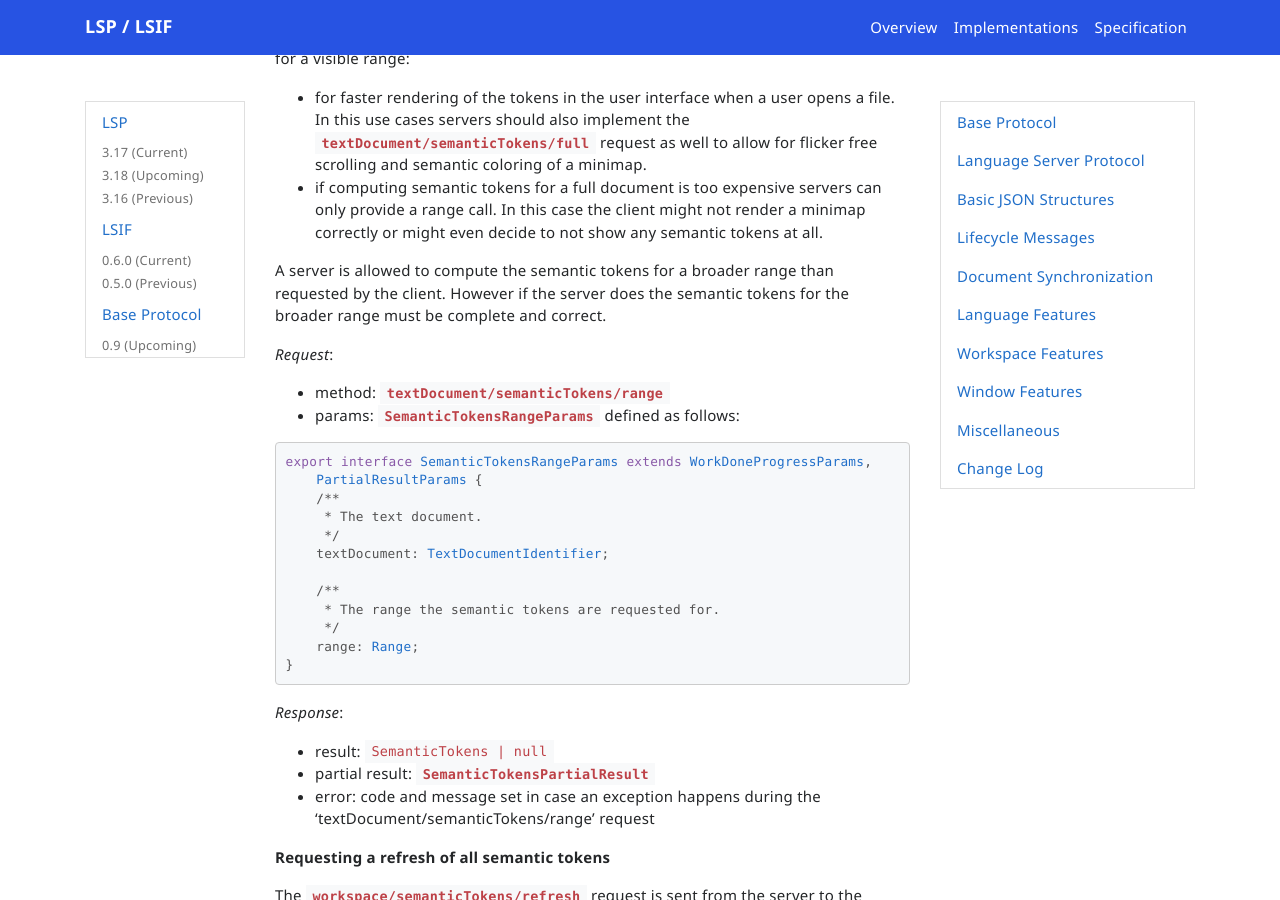
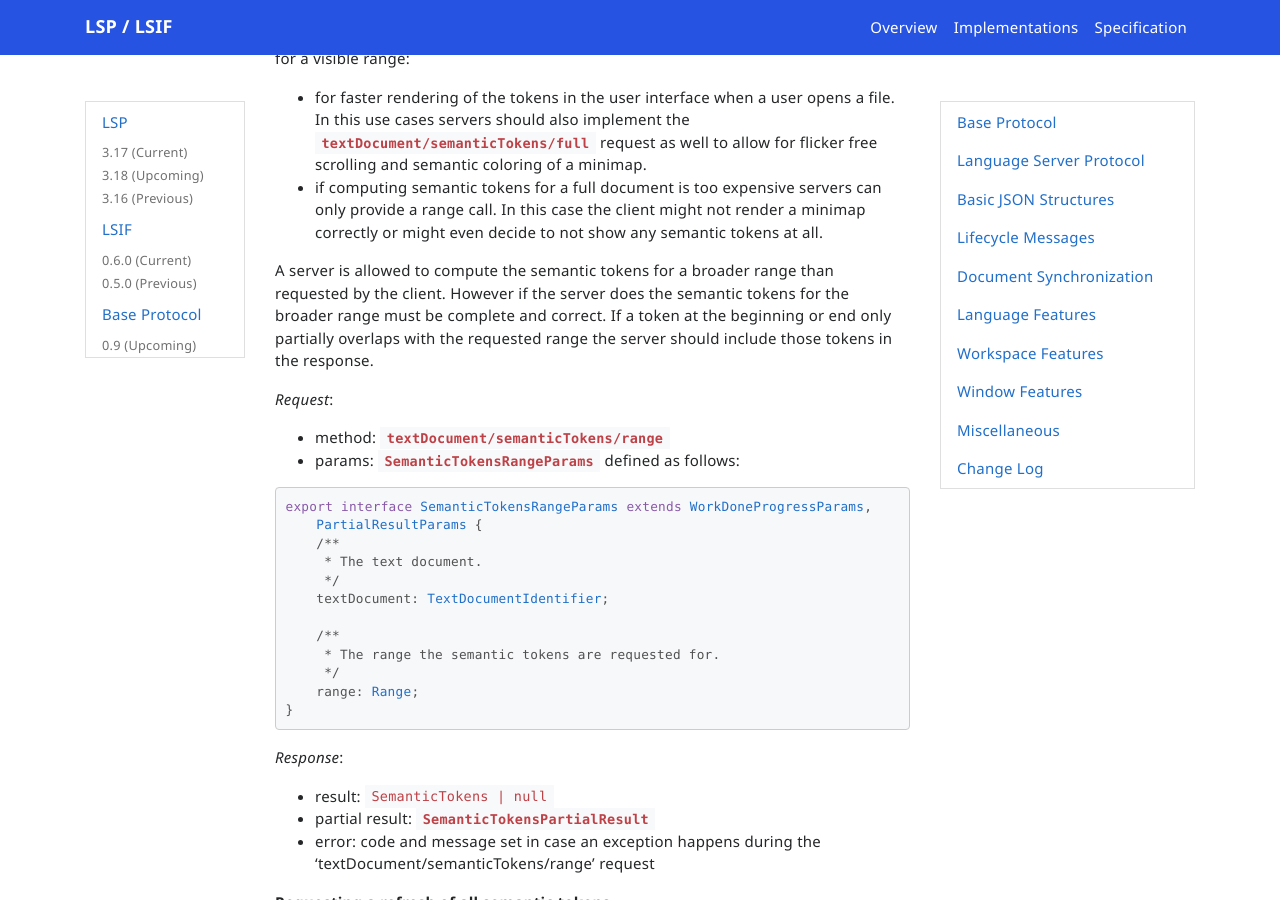
Before and after one commit to microsoft/language-server-protocol, a Jekyll site: the page built from _specifications/lsp/3.17/specification.md, in a window 1280 px wide and 900 px high, scrolled down 126362 px. Built offline with Jekyll 4.4.1, drawn with Linux system fonts in a browser that asks for light colours; nearby versions of some CDN libraries; emoji names are drawn with the system emoji font; comment, search, counter and statistics services are not loaded.

Commit message:
Fixes #1613: textDocument/semanticTokens/range: documentation lacks information on what to do if token only partially overlaps the specified range (#1974)

```diff
--- a/_specifications/lsp/3.17/language/semanticTokens.md
+++ b/_specifications/lsp/3.17/language/semanticTokens.md
@@ -462,7 +462,8 @@
 - for faster rendering of the tokens in the user interface when a user opens a file. In this use cases servers should also implement the `textDocument/semanticTokens/full` request as well to allow for flicker free scrolling and semantic coloring of a minimap.
 - if computing semantic tokens for a full document is too expensive servers can only provide a range call. In this case the client might not render a minimap correctly or might even decide to not show any semantic tokens at all.
 
-A server is allowed to compute the semantic tokens for a broader range than requested by the client. However if the server does the semantic tokens for the broader range must be complete and correct.
+A server is allowed to compute the semantic tokens for a broader range than requested by the client. However if the server does the semantic tokens for the broader range must be complete and correct. If a token at the beginning or end only partially overlaps with the requested range the server should include those tokens in the response.
+
 
 _Request_:
 
```
Also changed, not shown: _specifications/lsp/3.18/language/semanticTokens.md (+1 -1 lines).
